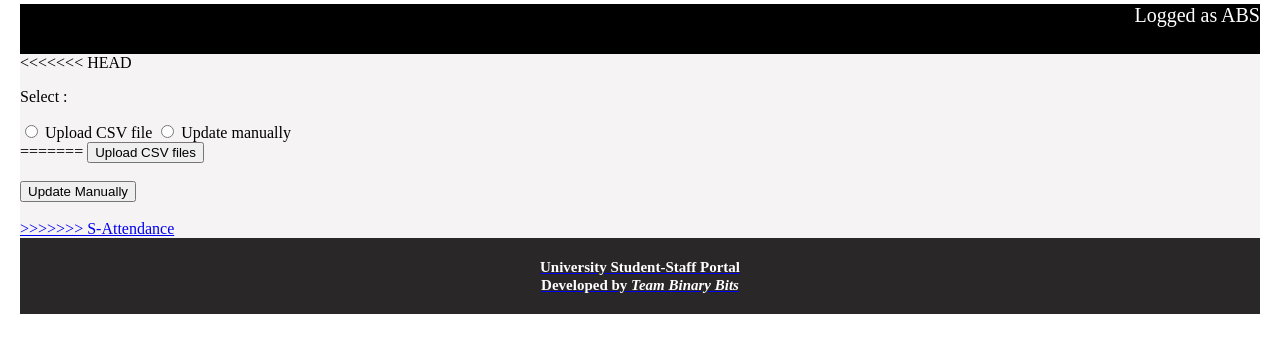
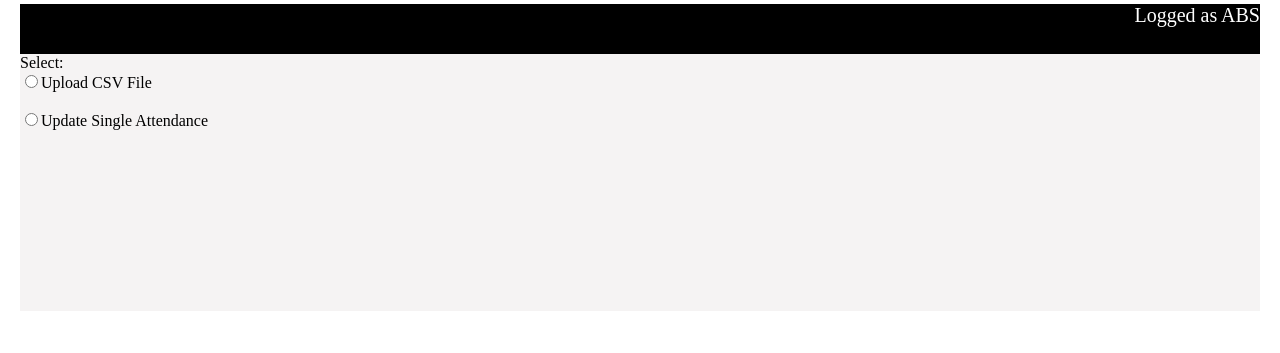
Before and after one commit to ChathuraJW/University-Student-Staff-Portal, a PHP site: page /components/attendence/addAttendance.php in a window 1280 px wide. Shown: the part 110-463 px from the top of the page. Run offline with PHP 8.4, Linux system fonts and the light colour scheme.

Commit message:
Created basic structure of add attendance interface

```diff
--- a/components/attendence/addAttendance.php
+++ b/components/attendence/addAttendance.php
@@ -12,23 +12,51 @@
 
     <!-- feature body section -->
     <div class="featureBody">
-<<<<<<< HEAD
-    <form>
-    <p>Select :</p>
-    <input type="radio" id="csvFile" name="csvFile" value="csvFile">
-    <label for="csvfile">Upload CSV file</label>
-    <input type="radio" id="manual" name="manual" value="manual">
-    <label for="manual">Update manually</label>
-    </form>
-=======
-        <a href="csv.php">
-        <button type="button">Upload CSV files</button> <br><br>
-        <a href="updateManually.php">
-        <button type="button">Update Manually</button> <br><br>
->>>>>>> S-Attendance
+        <script type="text/javascript">
+            function displayForm(c){
+                if(c.value=="1")
+                {
+                    document.getElementById("csv_form_container").style.visibility='visible';
+                    document.getElementById("single_attendance").style.visibility='hidden';
+                }
+                else if(c.value=="2")
+                {
+                    document.getElementById("csv_form_container").style.visibility='hidden';
+                    document.getElementById("single_attendance").style.visibility='visible';
+                }
+                else{}
+            }
+        </script>
+        <label>Select:<label>
+        <form>
+            <input value="1" type="radio" name="form_selector" onClick="displayForm(this)"></input>Upload CSV File<br>
+            <br>
+            <input value="2" type="radio" name="form_selector" onClick="displayForm(this)"></input>Update Single Attendance
+        </form>
+        <div style="visibility:hidden; position:relative " id="csv_form_container">
+            <form id="csv_form">
+                <label>--Upload CSV Files--</label>
+                <p>Date</p>
+                <input type="date" name="l_date" required/>
+                <i class="fas fa-calendar-alt"></i>
+                <p>Course Details</p>
+                <select required>
+                    <option value="">--Academic Year--</option>
+                    <option value="1">First Year</option>
+                    <option value="2">Second Year</option>
+                    <option value="3">Third Year</option>
+                    <option value="4">Fourth Year</option>
+                    <input type="text" name="subject_code" placeholder="Subject Code"/><br>
+                    <input type="file" id="myFile" name="filename">
+                    <input type="submit">
+            </form>
+        </div>
 
+        <div style="visibility:hidden; position:relative; top:-11opx; margin-top:-110px" id="single_attendance">
+            <form id="single_attendance">
+            </form>
+        </div>
     </div>
-
     <!-- include footer section -->
     <?php require('../../assets/php/commonFooter.php')?>
 </body>
```
